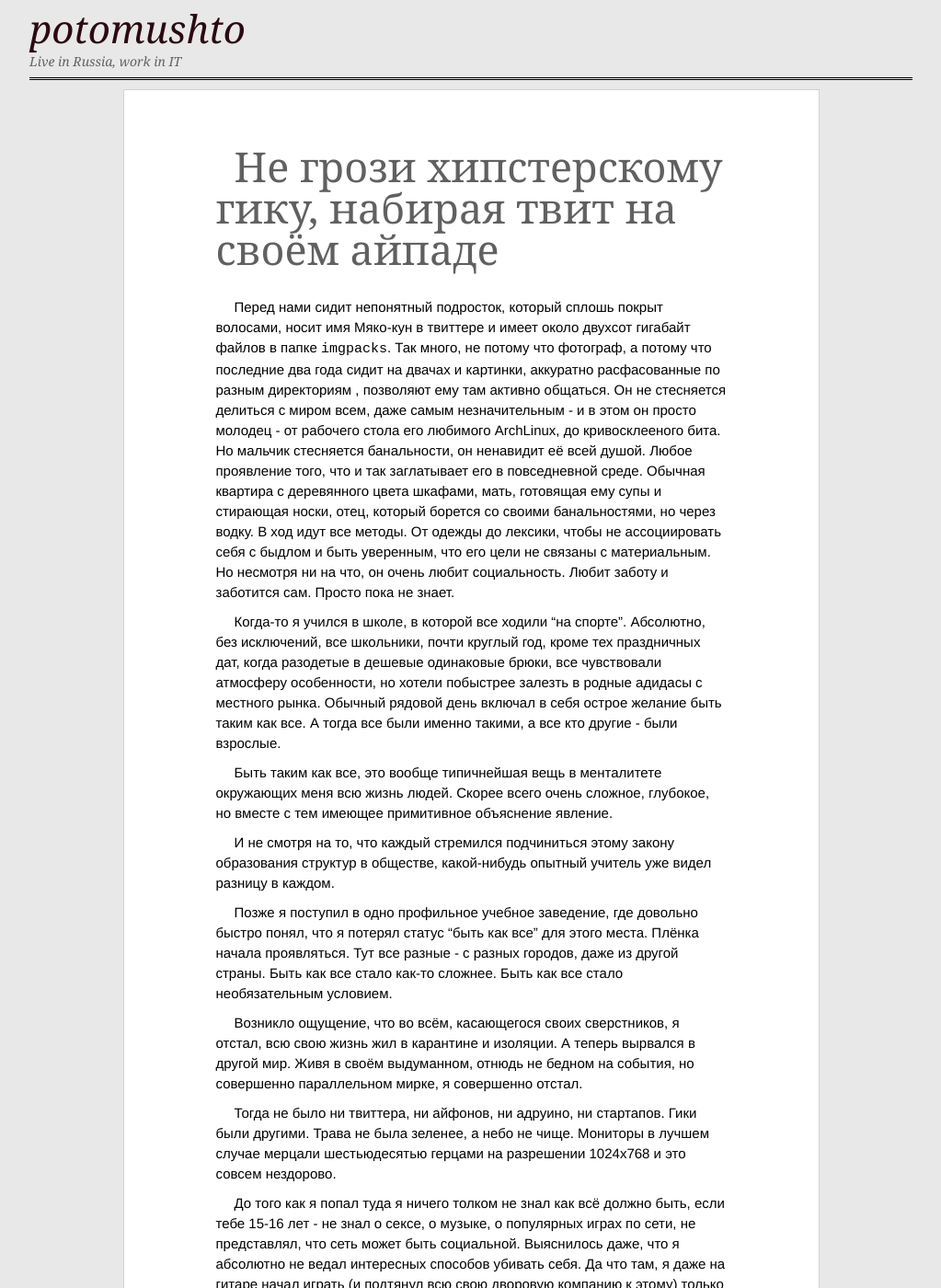
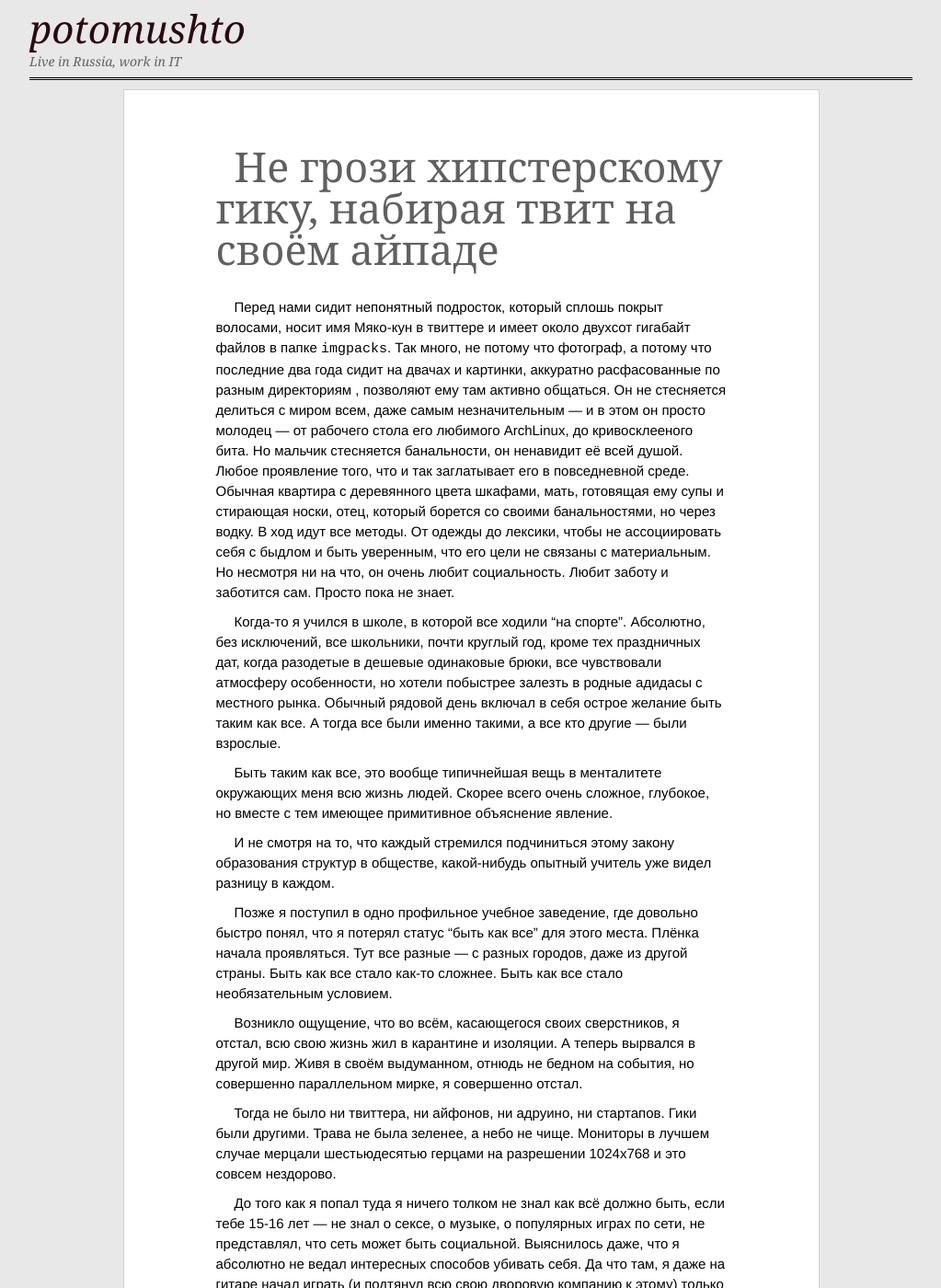
Before and after one commit to ptmt/ptmt.github.com, a Jekyll site: the page built from _posts/2012-06-04-dont-be-a-menace-to-hipsters-geek.md, in a window 1280 px wide and 1400 px high. Shown: the whole window at 92% size, without its empty margins (128-1151 px from the left). Built offline with Jekyll 4.4.1, drawn with Linux system fonts in a browser that asks for light colours; Markdown is read by kramdown in place of the engine named in the settings; some of the changed text lies outside the part shown.

Commit message:
Update master

```diff
--- a/_posts/2012-06-04-dont-be-a-menace-to-hipsters-geek.md
+++ b/_posts/2012-06-04-dont-be-a-menace-to-hipsters-geek.md
@@ -4,23 +4,23 @@ title:  Не грози хипстерскому гику, набирая тви
 ---
 # {{ page.title }}
 
-Перед нами сидит непонятный подросток, который сплошь покрыт волосами, носит имя Мяко-кун в твиттере и имеет около двухсот гигабайт файлов в папке `imgpacks`. Так много, не потому что фотограф, а потому что последние два года сидит на двачах и картинки, аккуратно расфасованные по разным директориям , позволяют ему там активно общаться. Он не стесняется делиться с миром всем, даже самым незначительным - и в этом он просто молодец - от рабочего стола его любимого ArchLinux, до кривосклееного бита. Но мальчик стесняется банальности, он ненавидит её всей душой. Любое проявление того, что и так заглатывает его в повседневной среде. Обычная квартира с деревянного цвета шкафами, мать, готовящая ему супы и стирающая носки, отец, который борется со своими банальностями, но через водку.
+Перед нами сидит непонятный подросток, который сплошь покрыт волосами, носит имя Мяко-кун в твиттере и имеет около двухсот гигабайт файлов в папке `imgpacks`. Так много, не потому что фотограф, а потому что последние два года сидит на двачах и картинки, аккуратно расфасованные по разным директориям , позволяют ему там активно общаться. Он не стесняется делиться с миром всем, даже самым незначительным — и в этом он просто молодец — от рабочего стола его любимого ArchLinux, до кривосклееного бита. Но мальчик стесняется банальности, он ненавидит её всей душой. Любое проявление того, что и так заглатывает его в повседневной среде. Обычная квартира с деревянного цвета шкафами, мать, готовящая ему супы и стирающая носки, отец, который борется со своими банальностями, но через водку.
 В ход идут все методы. От одежды до лексики, чтобы не ассоциировать себя с быдлом и быть уверенным, что его цели не связаны с материальным. Но несмотря ни на что, он очень любит социальность. Любит заботу и заботится сам. Просто пока не знает.
 
 
-Когда-то я учился в школе, в которой все ходили “на спорте”. Абсолютно, без исключений, все школьники, почти круглый год, кроме тех праздничных дат, когда разодетые в дешевые одинаковые брюки, все чувствовали атмосферу особенности, но хотели побыстрее залезть в родные адидасы с местного рынка. Обычный рядовой день включал в себя острое желание быть таким как все. А тогда все были именно такими, а все кто другие  - были взрослые.
+Когда-то я учился в школе, в которой все ходили “на спорте”. Абсолютно, без исключений, все школьники, почти круглый год, кроме тех праздничных дат, когда разодетые в дешевые одинаковые брюки, все чувствовали атмосферу особенности, но хотели побыстрее залезть в родные адидасы с местного рынка. Обычный рядовой день включал в себя острое желание быть таким как все. А тогда все были именно такими, а все кто другие — были взрослые.
 
 Быть таким как все, это вообще типичнейшая вещь в менталитете окружающих меня всю жизнь людей. Скорее всего очень сложное, глубокое, но вместе с тем имеющее примитивное объяснение явление.
 
 И не смотря на то, что каждый стремился подчиниться этому закону образования структур в обществе, какой-нибудь опытный учитель уже видел разницу в каждом.
 
-Позже я поступил в одно профильное учебное заведение, где довольно быстро понял, что я потерял статус “быть как все” для этого места. Плёнка начала проявляться. Тут все разные - с разных городов, даже из другой страны. Быть как все стало как-то сложнее. Быть как все стало необязательным условием.
+Позже я поступил в одно профильное учебное заведение, где довольно быстро понял, что я потерял статус “быть как все” для этого места. Плёнка начала проявляться. Тут все разные — с разных городов, даже из другой страны. Быть как все стало как-то сложнее. Быть как все стало необязательным условием.
 
 Возникло ощущение, что во всём, касающегося своих сверстников, я отстал, всю свою жизнь жил в карантине и изоляции. А теперь вырвался в другой мир. Живя в своём выдуманном, отнюдь не бедном на события, но совершенно параллельном мирке, я совершенно отстал.
 
 Тогда не было ни твиттера, ни айфонов, ни адруино, ни стартапов. Гики были другими. Трава не была зеленее, а небо не чище. Мониторы в лучшем случае мерцали шестьюдесятью герцами на разрешении 1024x768 и это совсем нездорово.
 
-До того как я попал туда я ничего толком не знал как всё должно быть, если тебе 15-16 лет - не знал о сексе, о музыке, о популярных играх по сети, не представлял, что сеть может быть социальной. Выяснилось даже, что я абсолютно не ведал интересных способов убивать себя. Да что там, я даже на гитаре начал играть (и подтянул всю свою дворовую компанию к этому) только после того как однажды вместо пар мы сидели в каком-то лесу под “Всё идёт по плану”.
+До того как я попал туда я ничего толком не знал как всё должно быть, если тебе 15-16 лет — не знал о сексе, о музыке, о популярных играх по сети, не представлял, что сеть может быть социальной. Выяснилось даже, что я абсолютно не ведал интересных способов убивать себя. Да что там, я даже на гитаре начал играть (и подтянул всю свою дворовую компанию к этому) только после того как однажды вместо пар мы сидели в каком-то лесу под “Всё идёт по плану”.
 
 Так вот о чём я. Половина гиков с тех времен успела сменить бритую голову на гриву, а затем вернуть всё обратно. Они успели сменить рваные толстовки и кеды, на джинсы и майки, потом на костюмы. Успела обзавестись семьей, построить бизнес, сходить на выборы и постоять с плакатами. Когда-нибудь тоже самое произойдет и с нашим Мяко-куном^1, только согласно эволюционировавшему обществу.
 
```
